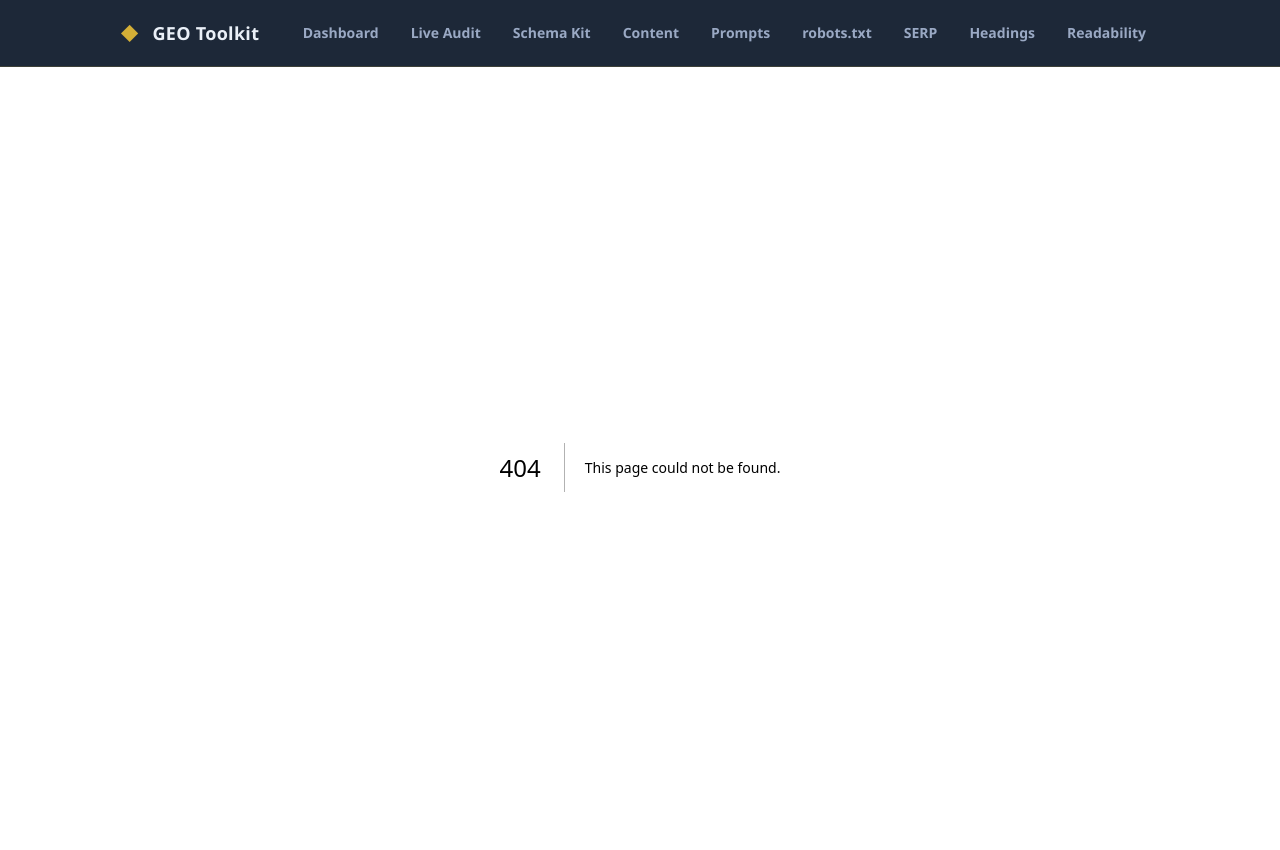
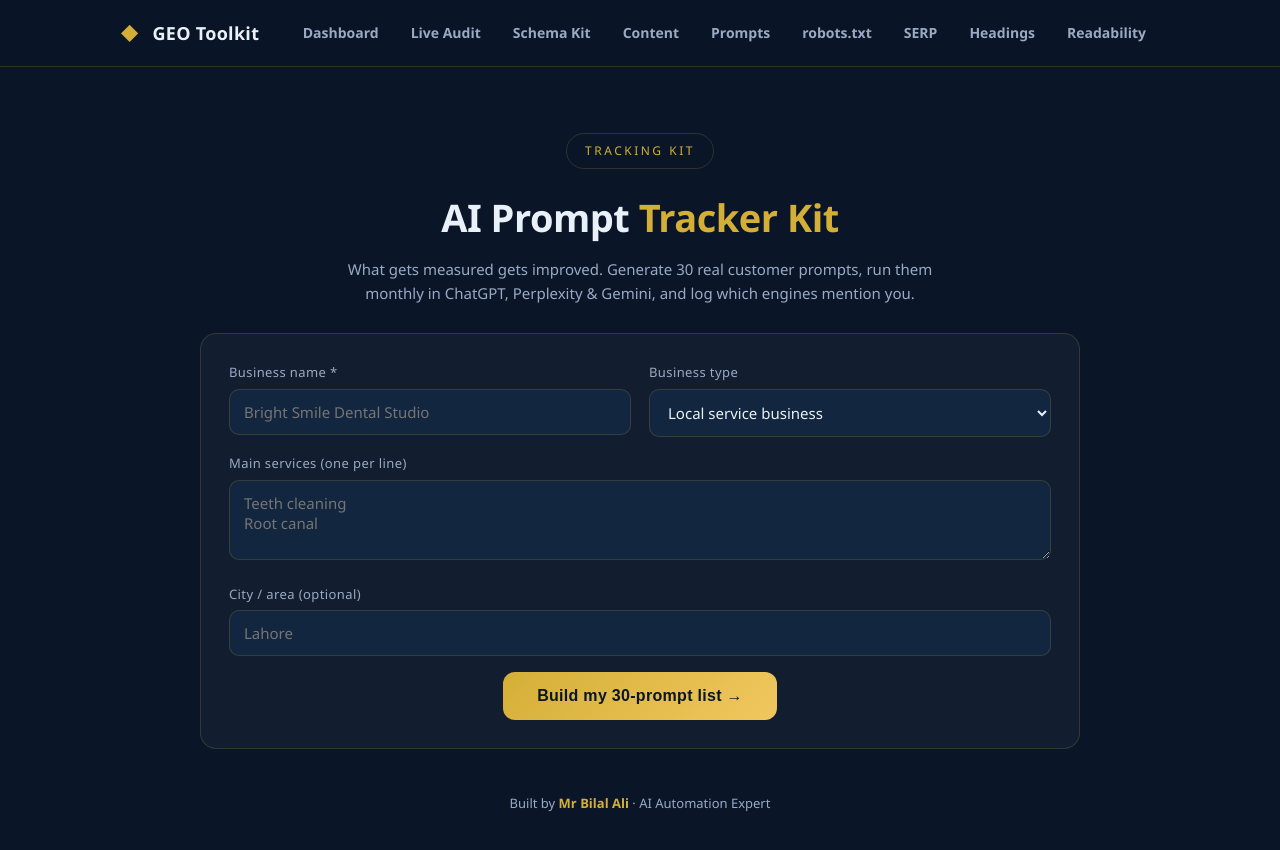
Before and after one commit to Mrbilalali/geo-audit-live, a Next.js app: page /prompt-kit in a window 1280 px wide. Before the commit this address had no page. Shown: the top 850 px of the page. Built offline with nearby package versions, Linux system fonts and the light colour scheme.

Commit message:
GEO Toolkit v2 — 8-tool SEO/GEO suite

```diff
--- /dev/null
+++ b/app/prompt-kit/page.tsx
@@ -0,0 +1,135 @@
+"use client";
+
+import { useState } from "react";
+
+const TYPES = [
+  "Local service business", "Online store", "SaaS / software", "Agency / freelancer",
+  "Restaurant / café", "Clinic / healthcare", "Coach / educator", "Real estate",
+];
+
+function buildPrompts(name: string, type: string, services: string[], city: string): { cat: string; items: string[] }[] {
+  const n = name || "Your Business";
+  const c = city ? ` in ${city}` : "";
+  const s1 = services[0] || "your main service";
+  const s2 = services[1] || "your second service";
+  const t = type.toLowerCase().includes("local") ? "service provider" : type.toLowerCase().includes("store") ? "online store" : type.toLowerCase();
+  return [
+    { cat: "Direct recommendations", items: [
+      `What is the best ${t}${c}?`,
+      `Recommend a reliable ${t}${c}.`,
+      `Who should I hire for ${s1}${c}?`,
+      `Top-rated ${t}${c} — who do you suggest?`,
+      `I need ${s1}${c}. Any recommendations?`,
+    ]},
+    { cat: "Comparisons", items: [
+      `${n} vs competitors — which is better?`,
+      `Compare the top ${t}s${c}.`,
+      `${s1} vs ${s2} — which do I need?`,
+      `What is the difference between cheap and premium ${s1}?`,
+      `Best ${t} for beginners${c}?`,
+    ]},
+    { cat: "Pricing questions", items: [
+      `How much does ${s1} cost${c}?`,
+      `What is the average price of ${s2}${c}?`,
+      `Is ${s1} worth the money?`,
+      `Are there affordable ${t}s${c}?`,
+      `What affects the cost of ${s1}?`,
+    ]},
+    { cat: "How-to & problems", items: [
+      `How do I choose the right ${t}${c}?`,
+      `What should I ask before hiring someone for ${s1}?`,
+      `Common mistakes when choosing ${s1}?`,
+      `How long does ${s1} usually take?`,
+      `What are the signs of a bad ${t}?`,
+    ]},
+    { cat: "Trust & reputation", items: [
+      `Is ${n} reliable?`,
+      `${n} reviews — what do customers say?`,
+      `Has anyone used ${n}?`,
+      `What is ${n} known for?`,
+      `Would you recommend ${n}?`,
+    ]},
+    { cat: "Specific needs", items: [
+      `Best ${s1} for small budgets${c}?`,
+      `${s1} near me — what are my options?`,
+      `Fastest way to get ${s2}${c}?`,
+      `${t} with same-day service${c}?`,
+      `Who offers ${s1} with a guarantee${c}?`,
+    ]},
+  ];
+}
+
+export default function PromptKit() {
+  const [name, setName] = useState("");
+  const [type, setType] = useState(TYPES[0]);
+  const [services, setServices] = useState("");
+  const [city, setCity] = useState("");
+  const [groups, setGroups] = useState<{ cat: string; items: string[] }[] | null>(null);
+
+  function run() {
+    if (!name.trim()) { alert("Please enter your business name."); return; }
+    const svc = services.split("\n").map((s) => s.trim()).filter(Boolean);
+    setGroups(buildPrompts(name.trim(), type, svc, city.trim()));
+    setTimeout(() => window.scrollTo({ top: document.body.scrollHeight, behavior: "smooth" }), 100);
+  }
+
+  let n = 0;
+  return (
+    <div className="wrap">
+      <div className="pagehead">
+        <div className="badge">Tracking kit</div>
+        <h1>AI Prompt <span className="g">Tracker Kit</span></h1>
+        <p>What gets measured gets improved. Generate 30 real customer prompts, run them monthly in ChatGPT, Perplexity &amp; Gemini, and log which engines mention you.</p>
+      </div>
+
+      <div className="card">
+        <div className="formgrid">
+          <div className="field"><label>Business name *</label><input value={name} onChange={(e) => setName(e.target.value)} placeholder="Bright Smile Dental Studio" /></div>
+          <div className="field"><label>Business type</label><select value={type} onChange={(e) => setType(e.target.value)}>{TYPES.map((t) => <option key={t}>{t}</option>)}</select></div>
+        </div>
+        <div className="field"><label>Main services (one per line)</label><textarea value={services} onChange={(e) => setServices(e.target.value)} placeholder={"Teeth cleaning\nRoot canal"} style={{ minHeight: 80 }} /></div>
+        <div className="field"><label>City / area (optional)</label><input value={city} onChange={(e) => setCity(e.target.value)} placeholder="Lahore" /></div>
+        <div className="center no-print">
+          <button className="btn" onClick={run}>Build my 30-prompt list →</button>
+        </div>
+      </div>
+
+      {groups && (
+        <>
+          <div className="card">
+            <h2 style={{ fontSize: 20, marginBottom: 6 }}>Your 30 test prompts</h2>
+            <p style={{ color: "var(--muted)", fontSize: 14, marginBottom: 16 }}>Run each prompt once a month in ChatGPT, Perplexity and Gemini. Mark whether your business gets mentioned.</p>
+            {groups.map((g) => (
+              <div key={g.cat} style={{ marginBottom: 18 }}>
+                <h3 style={{ color: "var(--gold)", fontSize: 15, marginBottom: 10 }}>{g.cat}</h3>
+                {g.items.map((p) => { n++; return (
+                  <div className="promptitem" key={n}><span className="n">{n}</span><span>{p}</span></div>
+                ); })}
+              </div>
+            ))}
+          </div>
+
+          <div className="card">
+            <h2 style={{ fontSize: 20, marginBottom: 6 }}>Monthly tracking sheet</h2>
+            <p style={{ color: "var(--muted)", fontSize: 14 }}>Print this and check the boxes each month. ✓ = your business was mentioned.</p>
+            <div style={{ overflowX: "auto" }}>
+              <table className="tracktable">
+                <thead><tr><th>#</th><th>Prompt</th><th>ChatGPT</th><th>Perplexity</th><th>Gemini</th><th>Notes</th></tr></thead>
+                <tbody>
+                  {groups.flatMap((g) => g.items).map((p, i) => (
+                    <tr key={i}><td>{i + 1}</td><td style={{ fontSize: 12.5 }}>{p}</td><td className="c">☐</td><td className="c">☐</td><td className="c">☐</td><td></td></tr>
+                  ))}
+                </tbody>
+              </table>
+            </div>
+            <div className="center no-print" style={{ marginTop: 20 }}>
+              <button className="btn" onClick={() => window.print()}>Print tracking sheet</button>
+            </div>
+          </div>
+        </>
+      )}
+
+      <footer className="no-print">Built by <b>Mr Bilal Ali</b> · AI Automation Expert</footer>
+    </div>
+  );
+}
```
